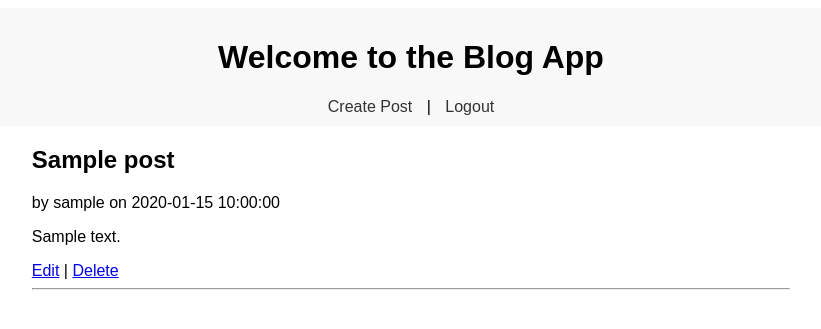
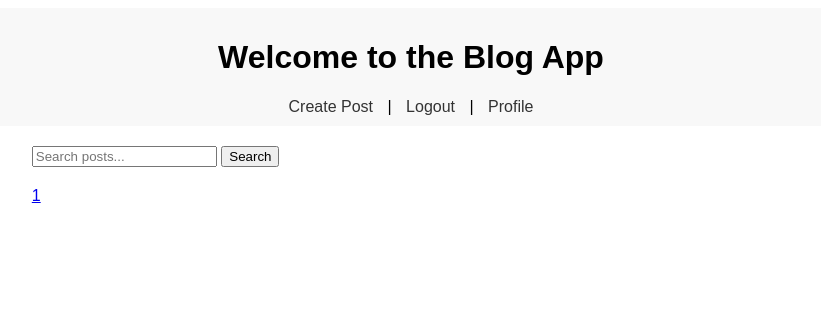
Before and after one commit to rnjsxodyd90/blogapp_24, a PHP site: page /index.php?page=index in a window 1280 px wide. Shown: the top 329 px of the page, without its empty margins (229-1050 px from the left). Run offline with PHP 8.4, Linux system fonts and the light colour scheme; the visitor is signed in with stand-in values (Sample User, id 1); tables that the repository leaves empty or names only in its code hold one stand-in row (values such as "Sample post").

Commit message:
added pagination, search functionality, links

```diff
--- a/index.php
+++ b/index.php
@@ -15,7 +15,8 @@ session_start();
         <h1>Welcome to the Blog App</h1>
         <?php if (isset($_SESSION['user_id'])): ?>
             <a href="create_post.php">Create Post</a> |
-            <a href="logout.php">Logout</a>
+            <a href="logout.php">Logout</a> |
+            <a href="profile.php">Profile</a>
         <?php else: ?>
             <a href="login.php">Login</a> |
             <a href="register.php">Register</a>
@@ -23,7 +24,60 @@ session_start();
     </header>
 
     <main>
-        <?php include 'view_post.php'; ?>
+        <form method="GET" action="">
+            <input type="text" name="search" placeholder="Search posts...">
+            <button type="submit">Search</button>
+        </form>
+
+        <?php
+        $search = isset($_GET['search']) ? $_GET['search'] : '';
+
+        // Pagination setup
+        $posts_per_page = 5;
+        $page = isset($_GET['page']) ? (int)$_GET['page'] : 1;
+        $offset = ($page - 1) * $posts_per_page;
+
+        // Count total posts for pagination
+        $sql = "SELECT COUNT(*) AS total_posts FROM posts WHERE title LIKE ? OR content LIKE ?";
+        $stmt = $conn->prepare($sql);
+        $like_search = '%' . $search . '%';
+        $stmt->bind_param('ss', $like_search, $like_search);
+        $stmt->execute();
+        $result = $stmt->get_result();
+        $total_posts = $result->fetch_assoc()['total_posts'];
+
+        $total_pages = ceil($total_posts / $posts_per_page);
+
+        // Fetch posts with limit and offset
+        $sql = "SELECT posts.id, posts.title, posts.content, users.username, posts.created_at
+                FROM posts
+                JOIN users ON posts.user_id = users.id
+                WHERE posts.title LIKE ? OR posts.content LIKE ?
+                ORDER BY posts.created_at DESC
+                LIMIT ? OFFSET ?";
+        $stmt = $conn->prepare($sql);
+        $stmt->bind_param('ssii', $like_search, $like_search, $posts_per_page, $offset);
+        $stmt->execute();
+        $result = $stmt->get_result();
+
+        while ($post = $result->fetch_assoc()) {
+            echo "<h2>" . $post['title'] . "</h2>";
+            echo "<p>by " . $post['username'] . " on " . $post['created_at'] . "</p>";
+            echo "<p>" . $post['content'] . "</p>";
+            if (isset($_SESSION['user_id']) && $_SESSION['user_id'] == $post['user_id']) {
+                echo "<a href='edit_post.php?id=" . $post['id'] . "'>Edit</a> | ";
+                echo "<a href='delete_post.php?id=" . $post['id'] . "'>Delete</a>";
+            }
+            echo "<hr>";
+        }
+
+        // Display pagination
+        echo "<div class='pagination'>";
+        for ($i = 1; $i <= $total_pages; $i++) {
+            echo "<a href='?search=$search&page=$i'>$i</a> ";
+        }
+        echo "</div>";
+        ?>
     </main>
 </body>
 </html>
--- a/view_post.php
+++ b/view_post.php
@@ -1,15 +1,49 @@
 <?php
 include 'includes/db.php';
+session_start();
 
-$sql = "SELECT posts.id, posts.title, posts.content, users.username, posts.created_at FROM posts JOIN users ON posts.user_id = users.id ORDER BY posts.created_at DESC";
-$result = $conn->query($sql);
+$post_id = $_GET['id'];
 
-while ($post = $result->fetch_assoc()) {
-    echo "<h2>" . $post['title'] . "</h2>";
-    echo "<p>by " . $post['username'] . " on " . $post['created_at'] . "</p>";
-    echo "<p>" . $post['content'] . "</p>";
-    echo "<a href='edit_post.php?id=" . $post['id'] . "'>Edit</a> | ";
-    echo "<a href='delete_post.php?id=" . $post['id'] . "'>Delete</a>";
-    echo "<hr>";
+if ($_SERVER['REQUEST_METHOD'] == 'POST') {
+    $comment = $_POST['comment'];
+    $user_id = $_SESSION['user_id'];
+
+    $sql = "INSERT INTO comments (post_id, user_id, comment) VALUES (?, ?, ?)";
+    $stmt = $conn->prepare($sql);
+    $stmt->bind_param('iis', $post_id, $user_id, $comment);
+
+    if ($stmt->execute()) {
+        echo "Comment added successfully!";
+    } else {
+        echo "Error: " . $stmt->error;
+    }
+}
+
+$sql = "SELECT * FROM posts WHERE id = ?";
+$stmt = $conn->prepare($sql);
+$stmt->bind_param('i', $post_id);
+$stmt->execute();
+$result = $stmt->get_result();
+$post = $result->fetch_assoc();
+
+echo "<h2>" . $post['title'] . "</h2>";
+echo "<p>" . $post['content'] . "</p>";
+
+if (isset($_SESSION['user_id'])) {
+    echo "<form method='POST' action=''>
+        <textarea name='comment' required></textarea><br>
+        <button type='submit'>Add Comment</button>
+    </form>";
+}
+
+$sql = "SELECT comments.comment, users.username, comments.created_at FROM comments JOIN users ON comments.user_id = users.id WHERE comments.post_id = ? ORDER BY comments.created_at DESC";
+$stmt = $conn->prepare($sql);
+$stmt->bind_param('i', $post_id);
+$stmt->execute();
+$comments = $stmt->get_result();
+
+while ($comment = $comments->fetch_assoc()) {
+    echo "<p><strong>" . $comment['username'] . "</strong> (" . $comment['created_at'] . ")</p>";
+    echo "<p>" . $comment['comment'] . "</p>";
 }
 ?>
```
Also changed, not shown: create_post.php (+13 -2 lines), profile.php (added, +46 -0 lines).
